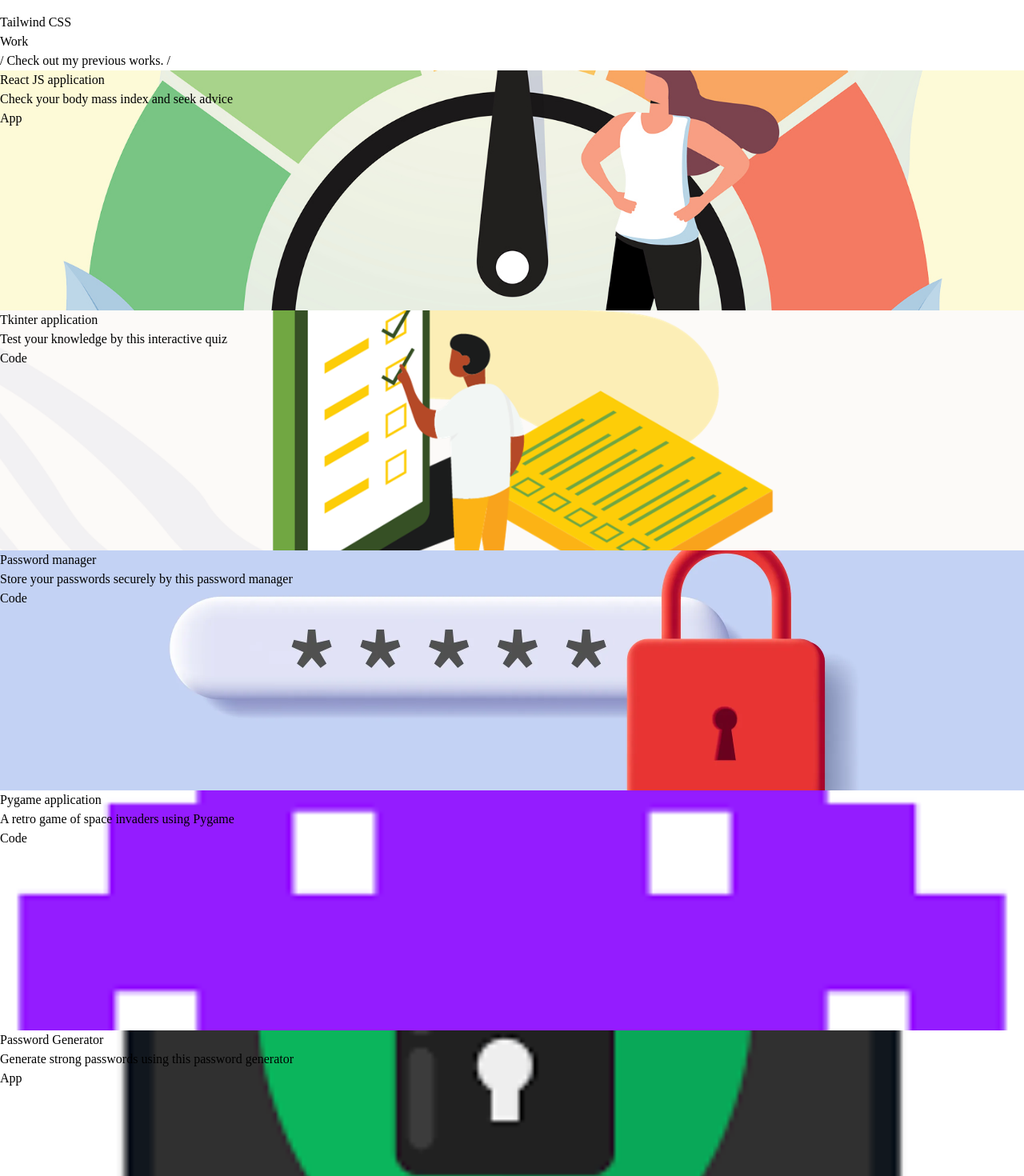
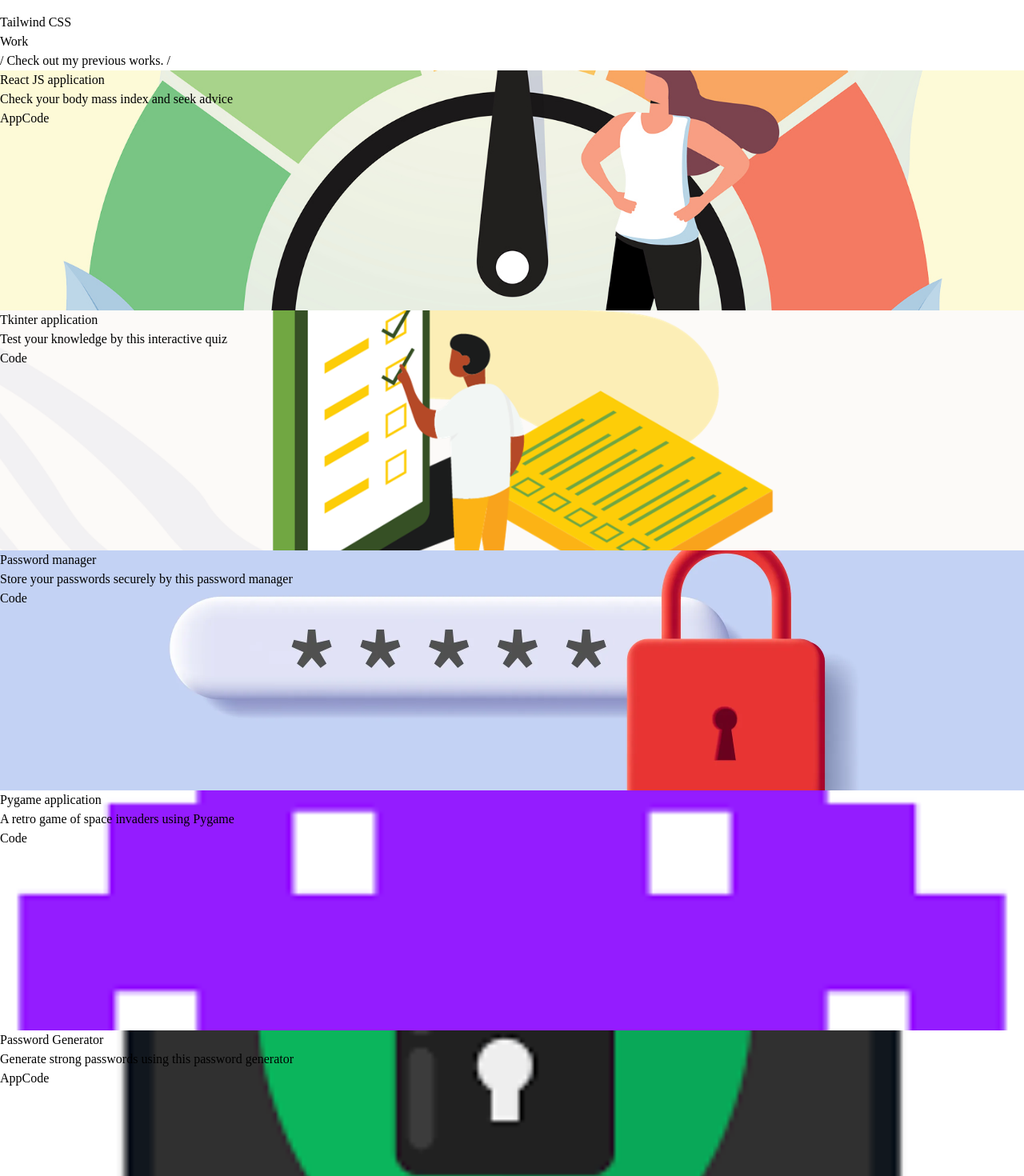
Before and after one commit to Abdullahprogramme/personal_portfolio, a React (Create React App) app: page / in a window 1280 px wide. Shown: the part 5080-6550 px from the top of the page at 80% size. Built offline with nearby package versions, Linux system fonts and the light colour scheme.

Commit message:
Update Work.js

```diff
--- a/src/Components/Work.js
+++ b/src/Components/Work.js
@@ -34,6 +34,9 @@ const Work = () => {
                                 </a> */}
                                 <a href="https://check-body-mass-index.netlify.app/" target="_blank" rel="noopener noreferrer">
                                     <button className="text-center rounded-lg px-4 py-3 m-2 bg-white text-gray-700 font-bold text-lg">App</button>
+                                </a>
+                                 <a href="https://github.com/Abdullahprogramme/BMI-calculator" target="_blank" rel="noopener noreferrer">
+                                    <button className="text-center rounded-lg px-4 py-3 m-2 bg-white text-gray-700 font-bold text-lg">Code</button>
                                 </a>
                             </div>
                         </div>
@@ -123,6 +126,9 @@ const Work = () => {
                                 <a href="https://passforge.netlify.app" target="_blank" rel="noopener noreferrer">
                                     <button className="text-center rounded-lg px-4 py-3 m-2 bg-white text-gray-700 font-bold text-lg">App</button>
                                 </a>
+                                <a href="https://github.com/Abdullahprogramme/Password_Generator" target="_blank" rel="noopener noreferrer">
+                                    <button className="text-center rounded-lg px-4 py-3 m-2 bg-white text-gray-700 font-bold text-lg">Code</button>
+                                </a>
                             </div>
                         </div>
                     </div>
```
